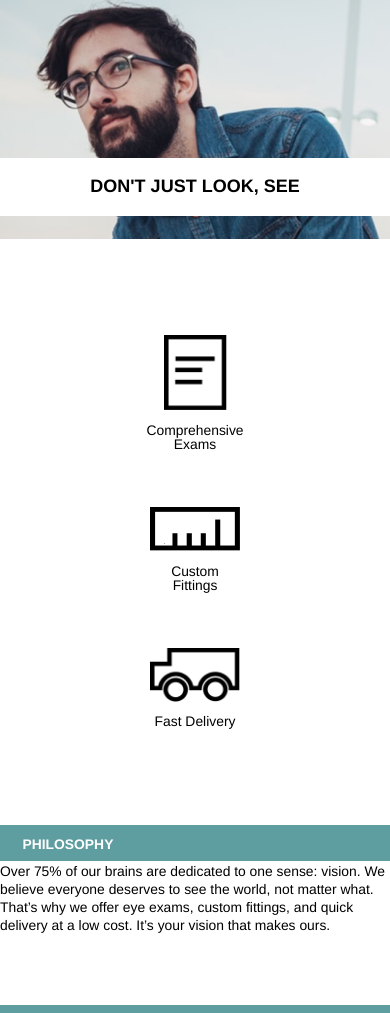
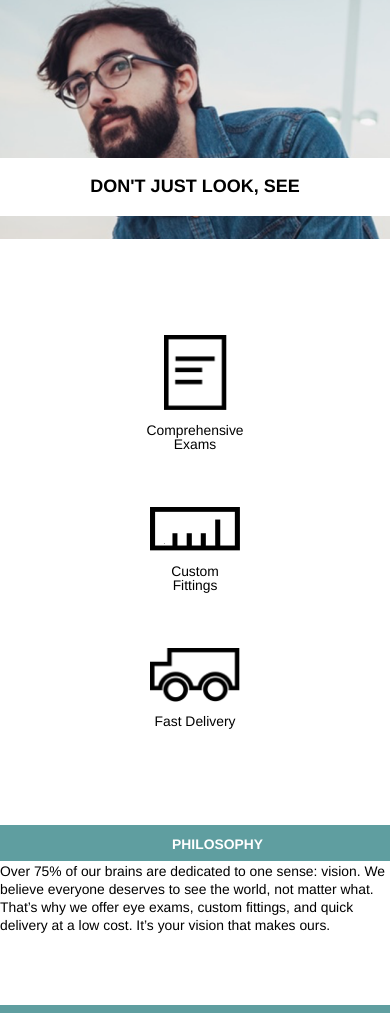
Before and after one commit to alphaseinor/optics, a plain HTML site: page index.html in a window 390 px wide. Shown: the part 67-1080 px from the top of the page. Drawn offline with Linux system fonts and the light colour scheme.

Commit message:
corrected text align in detail header

```diff
--- a/resources/css/style.css
+++ b/resources/css/style.css
@@ -211,7 +211,8 @@ footer img{
   }
   .detail_header{
     max-width: none;
-    width: 100%
+    width: 100%;
+    text-align: center;
   }
   .detail span {
     font-size: .77rem;
```
